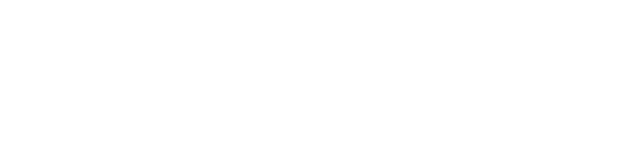
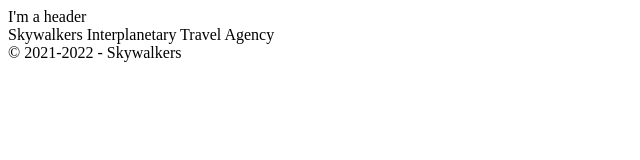
Before and after one commit to emelysalmeron/Skywalkers, a website: page index.html in a window 1280 px wide. Shown: the whole page, without its empty margins (0-640 px from the left). Drawn offline with Linux system fonts and the light colour scheme.

Commit message:
Add index.html very basic html

```diff
--- a/index.html
+++ b/index.html
@@ -4,9 +4,14 @@
     <meta charset="UTF-8" />
     <link rel="icon" type="image/svg+xml" href="./client/assets/favicon.ico" />
     <meta name="viewport" content="width=device-width, initial-scale=1.0" />
-    <title>project!</title>
+    <title>Skywalkers' Interplanetary Travel Agency</title>
 
     <link href="./styles/index.css" rel="stylesheet" />
   </head>
-  <body></body>
+  <body>
+    <header>I'm a header</header>
+    <main>Skywalkers Interplanetary Travel Agency</main>
+    <footer>&copy; 2021-2022 - Skywalkers</footer>
+    <script src="./scripts/main.js" type=module></script>
+  </body>
 </html>
```
Also changed, not shown: scripts/main.js (added), 1 other file.
